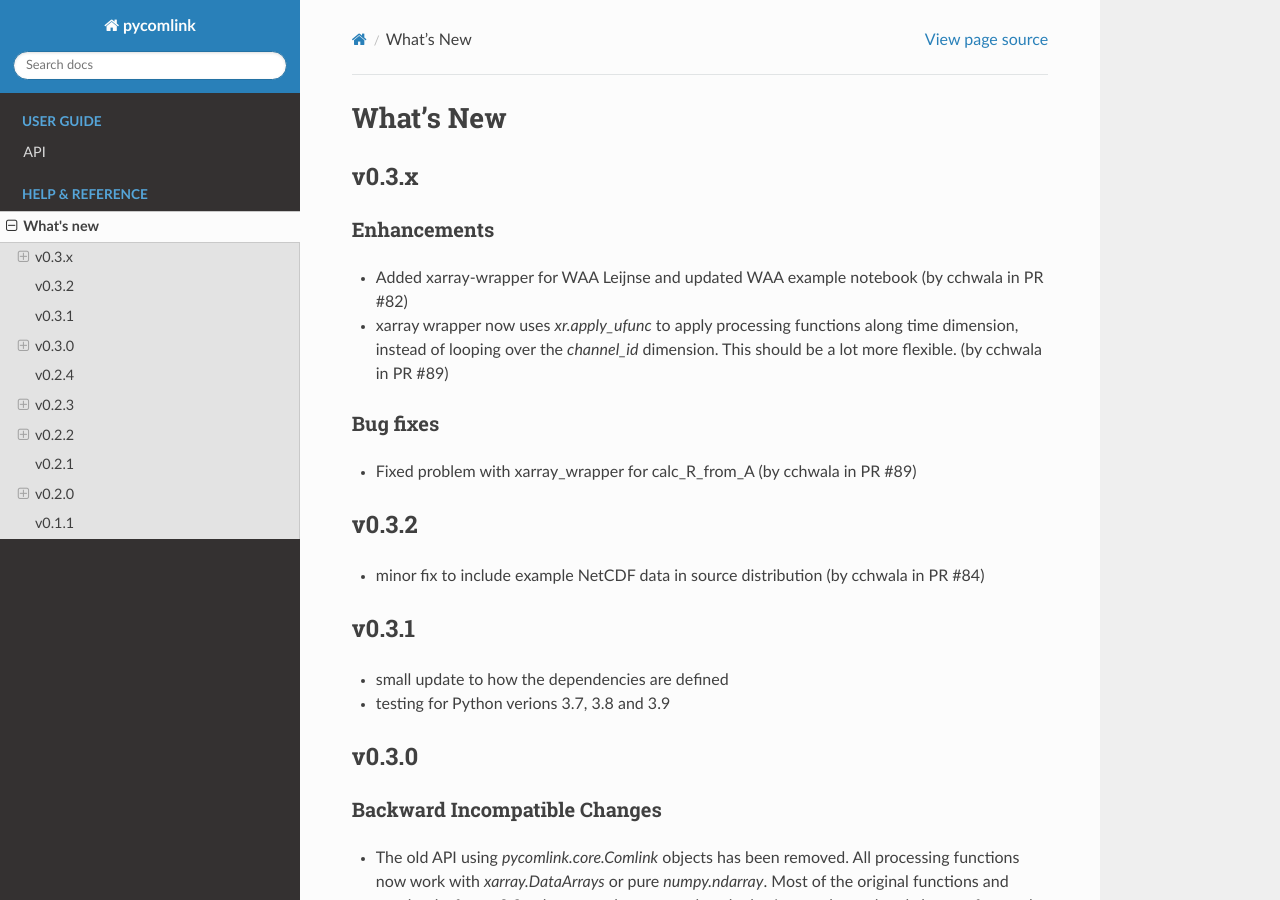
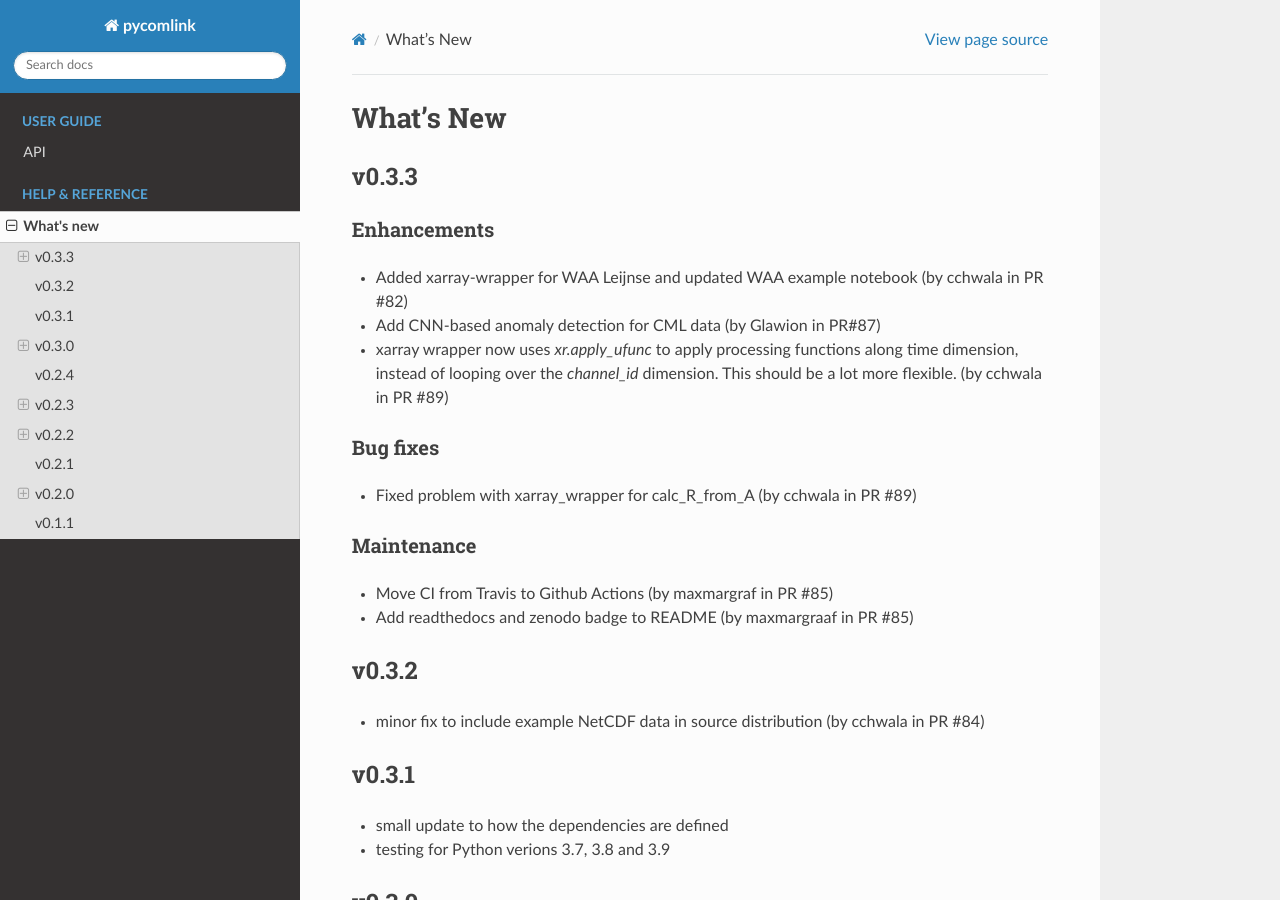
Before and after one commit to pycomlink/pycomlink, a Sphinx documentation site: the page built from docs/whats-new.rst, in a window 1280 px wide and 900 px high. Built offline with Sphinx 7.4.7 and the Read the Docs theme 2.0.0, drawn with Linux system fonts in a browser that asks for light colours.

Commit message:
update whatsnew with PR since last version

```diff
--- a/docs/whats-new.rst
+++ b/docs/whats-new.rst
@@ -2,13 +2,14 @@
 What's New
 **********************
 
-v0.3.x
+v0.3.3
 ------
 
 Enhancements
 ~~~~~~~~~~~~
 * Added xarray-wrapper for WAA Leijnse and updated WAA example notebook (by cchwala
   in PR #82)
+* Add CNN-based anomaly detection for CML data (by Glawion in PR#87)
 * xarray wrapper now uses `xr.apply_ufunc` to apply processing functions along time
   dimension, instead of looping over the `channel_id` dimension. This should be a lot
   more flexible. (by cchwala in PR #89)
@@ -16,6 +17,12 @@ Enhancements
 Bug fixes
 ~~~~~~~~~
 * Fixed problem with xarray_wrapper for calc_R_from_A (by cchwala in PR #89)
+
+Maintenance
+~~~~~~~~~~~~
+* Move CI from Travis to Github Actions (by maxmargraf in PR #85)
+* Add readthedocs and zenodo badge to README (by maxmargraaf in PR #85)
+
 
 v0.3.2
 ------
```
